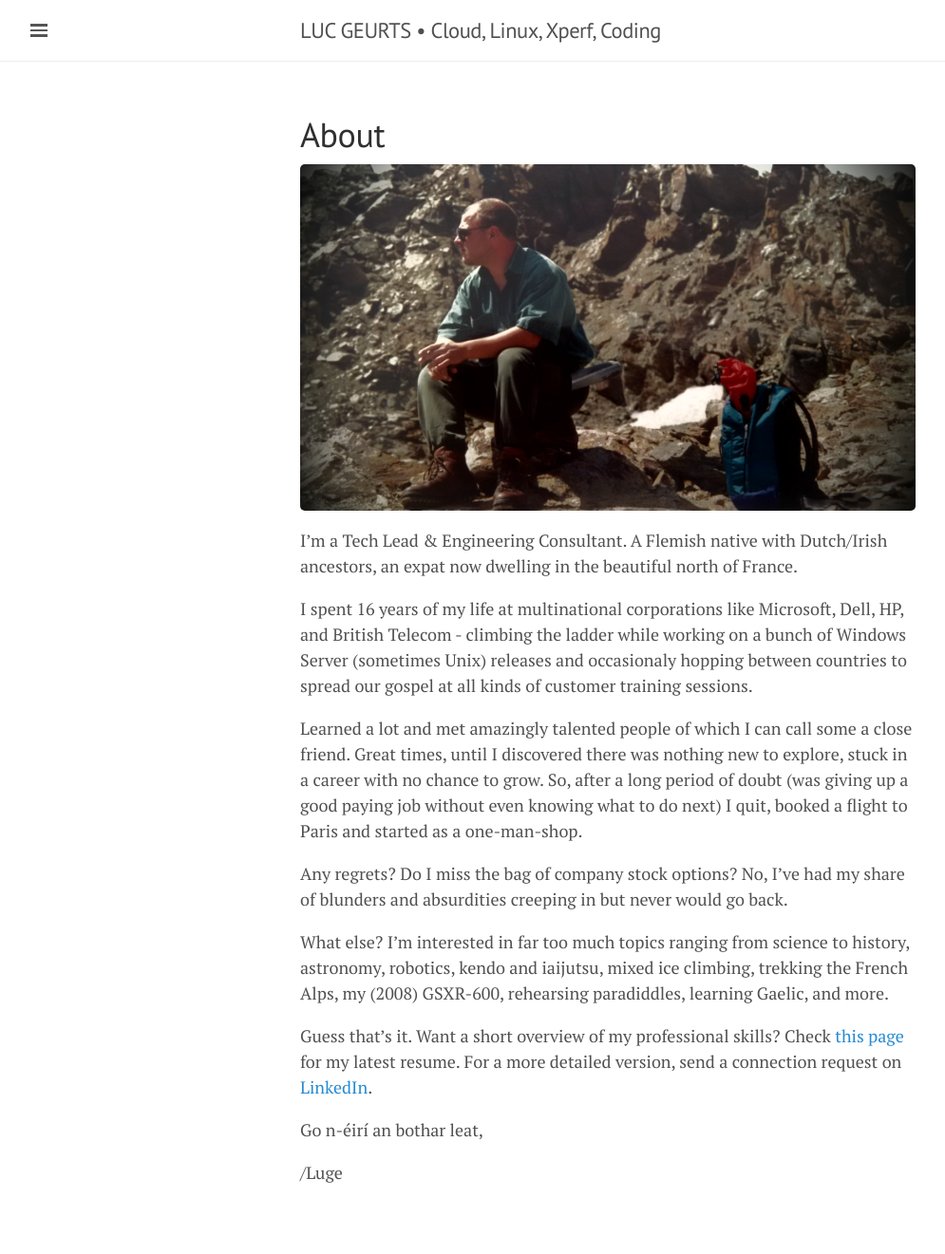
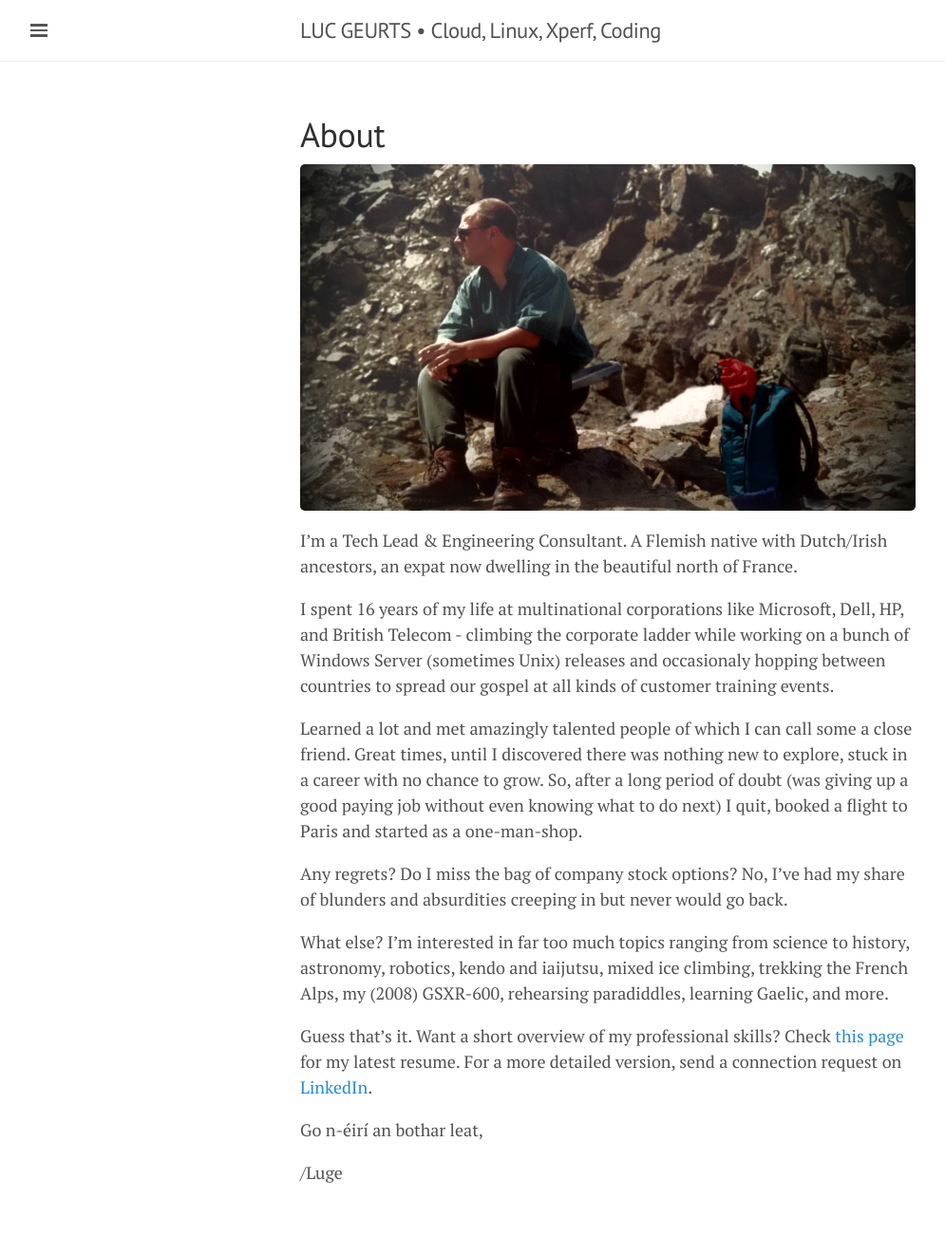
Before and after one commit to lgeurts/lgeurts.github.io, a Jekyll site: the page built from about.md, in a window 1280 px wide. Shown: the whole page at 95% size, without its empty margins (0-995 px from the left). Built offline with Jekyll 4.4.1, drawn with Linux system fonts in a browser that asks for light colours; nearby versions of some CDN libraries.

Commit message:
Update about.md

```diff
--- a/about.md
+++ b/about.md
@@ -7,7 +7,7 @@
 
 I’m a Tech Lead & Engineering Consultant. A Flemish native with Dutch/Irish ancestors, an expat now dwelling in the beautiful north of France.
 
-I spent 16 years of my life at multinational corporations like Microsoft, Dell, HP, and British Telecom - climbing the ladder while working on a bunch of Windows Server (sometimes Unix) releases and occasionaly hopping between countries to spread our gospel at all kinds of customer training sessions.
+I spent 16 years of my life at multinational corporations like Microsoft, Dell, HP, and British Telecom - climbing the corporate ladder while working on a bunch of Windows Server (sometimes Unix) releases and occasionaly hopping between countries to spread our gospel at all kinds of customer training events.
 
 Learned a lot and met amazingly talented people of which I can call some a close friend. Great times, until I discovered there was nothing new to explore, stuck in a career with no chance to grow. So, after a long period of doubt (was giving up a good paying job without even knowing what to do next) I quit, booked a flight to Paris and started as a one-man-shop.
 
```
